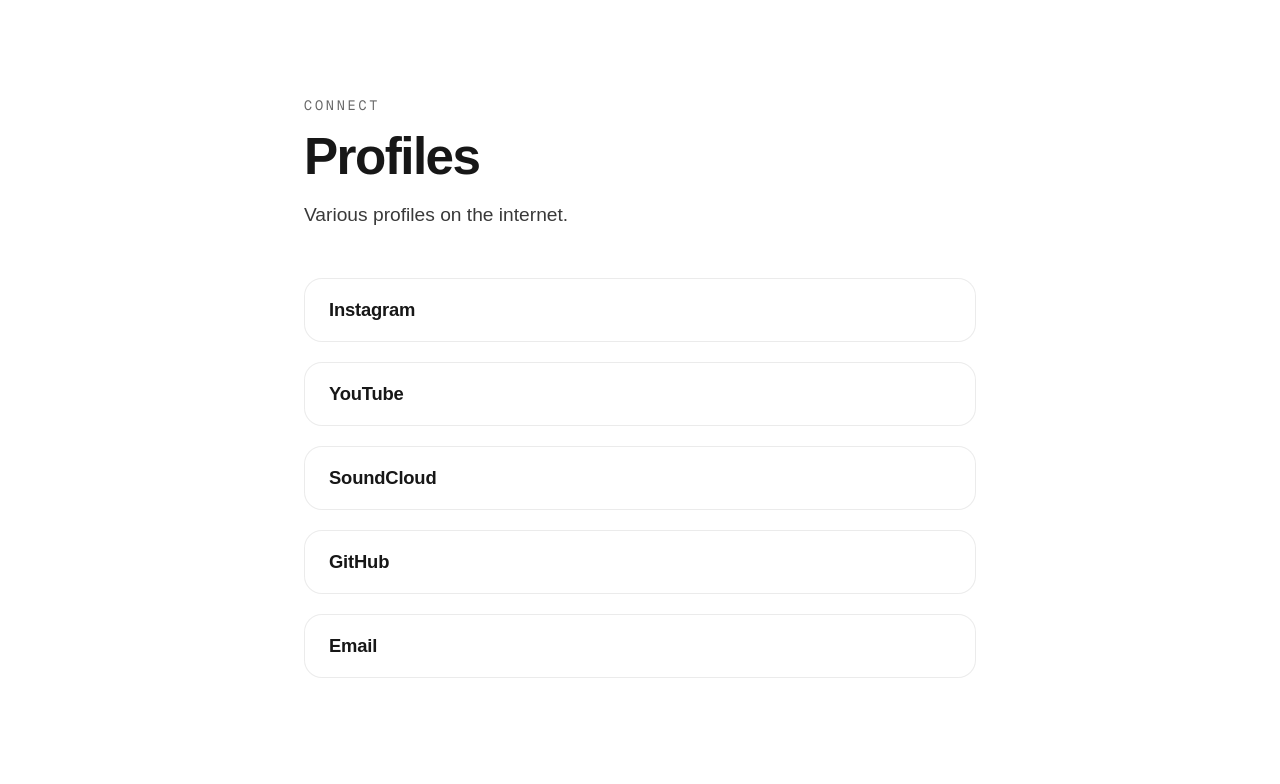
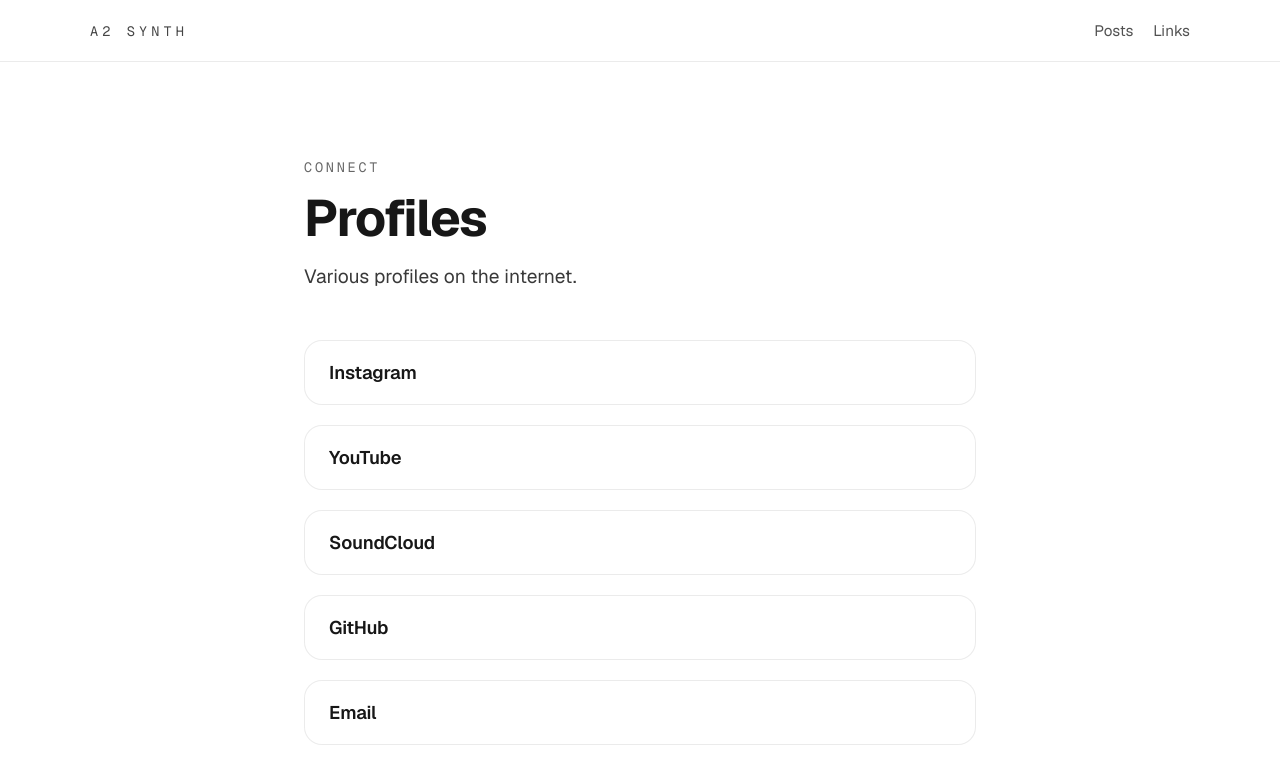
Before and after one commit to tbutler1132/all-too-synthetic, a Next.js app: page /links in a window 1280 px wide. Shown: the top 784 px of the page. Built offline with nearby package versions, Linux system fonts and the light colour scheme.

Commit message:
super basic nav

```diff
--- a/src/app/globals.css
+++ b/src/app/globals.css
@@ -19,7 +19,8 @@
 body {
   color: var(--foreground);
   background: var(--background);
-  font-family: Arial, Helvetica, sans-serif;
+  font-family: var(--font-geist-sans, Arial), -apple-system, BlinkMacSystemFont, "Segoe UI",
+    Helvetica, Arial, sans-serif;
   -webkit-font-smoothing: antialiased;
   -moz-osx-font-smoothing: grayscale;
 }
@@ -40,3 +41,80 @@
     color-scheme: dark;
   }
 }
+
+.site-shell {
+  min-height: 100vh;
+  display: flex;
+  flex-direction: column;
+}
+
+.site-header {
+  border-bottom: 1px solid rgba(0, 0, 0, 0.08);
+  padding: 20px 24px;
+  backdrop-filter: blur(12px);
+  position: sticky;
+  top: 0;
+  background: color-mix(in srgb, var(--background) 85%, transparent);
+  z-index: 10;
+}
+
+.site-header__inner {
+  max-width: 1100px;
+  margin: 0 auto;
+  display: flex;
+  align-items: center;
+  justify-content: space-between;
+  gap: 32px;
+}
+
+.site-brand {
+  font-family: var(--font-geist-mono, monospace);
+  text-transform: uppercase;
+  letter-spacing: 0.3em;
+  font-size: 0.85rem;
+  opacity: 0.8;
+  transition: opacity 0.2s ease;
+}
+
+.site-brand:hover,
+.site-brand:focus-visible {
+  opacity: 1;
+}
+
+.site-nav {
+  list-style: none;
+  display: flex;
+  gap: 20px;
+  margin: 0;
+  padding: 0;
+}
+
+.site-nav__link {
+  font-size: 0.95rem;
+  opacity: 0.75;
+  transition: opacity 0.2s ease;
+}
+
+.site-nav__link:hover,
+.site-nav__link:focus-visible {
+  opacity: 1;
+}
+
+.site-main {
+  flex: 1;
+}
+
+@media (prefers-color-scheme: dark) {
+  .site-header {
+    border-bottom-color: rgba(255, 255, 255, 0.1);
+    background: color-mix(in srgb, var(--background) 80%, transparent);
+  }
+}
+
+@media (max-width: 700px) {
+  .site-header__inner {
+    flex-direction: column;
+    align-items: flex-start;
+    gap: 16px;
+  }
+}
--- a/src/app/layout.tsx
+++ b/src/app/layout.tsx
@@ -1,3 +1,4 @@
+import Link from "next/link";
 import type { Metadata } from "next";
 import { Geist, Geist_Mono } from "next/font/google";
 import "./globals.css";
@@ -25,7 +26,30 @@
   return (
     <html lang="en">
       <body className={`${geistSans.variable} ${geistMono.variable}`}>
-        {children}
+        <div className="site-shell">
+          <header className="site-header">
+            <div className="site-header__inner">
+              <Link href="/posts" className="site-brand">
+                A2 Synth
+              </Link>
+              <nav aria-label="Primary">
+                <ul className="site-nav">
+                  <li>
+                    <Link href="/posts" className="site-nav__link">
+                      Posts
+                    </Link>
+                  </li>
+                  <li>
+                    <Link href="/links" className="site-nav__link">
+                      Links
+                    </Link>
+                  </li>
+                </ul>
+              </nav>
+            </div>
+          </header>
+          <main className="site-main">{children}</main>
+        </div>
       </body>
     </html>
   );
```
